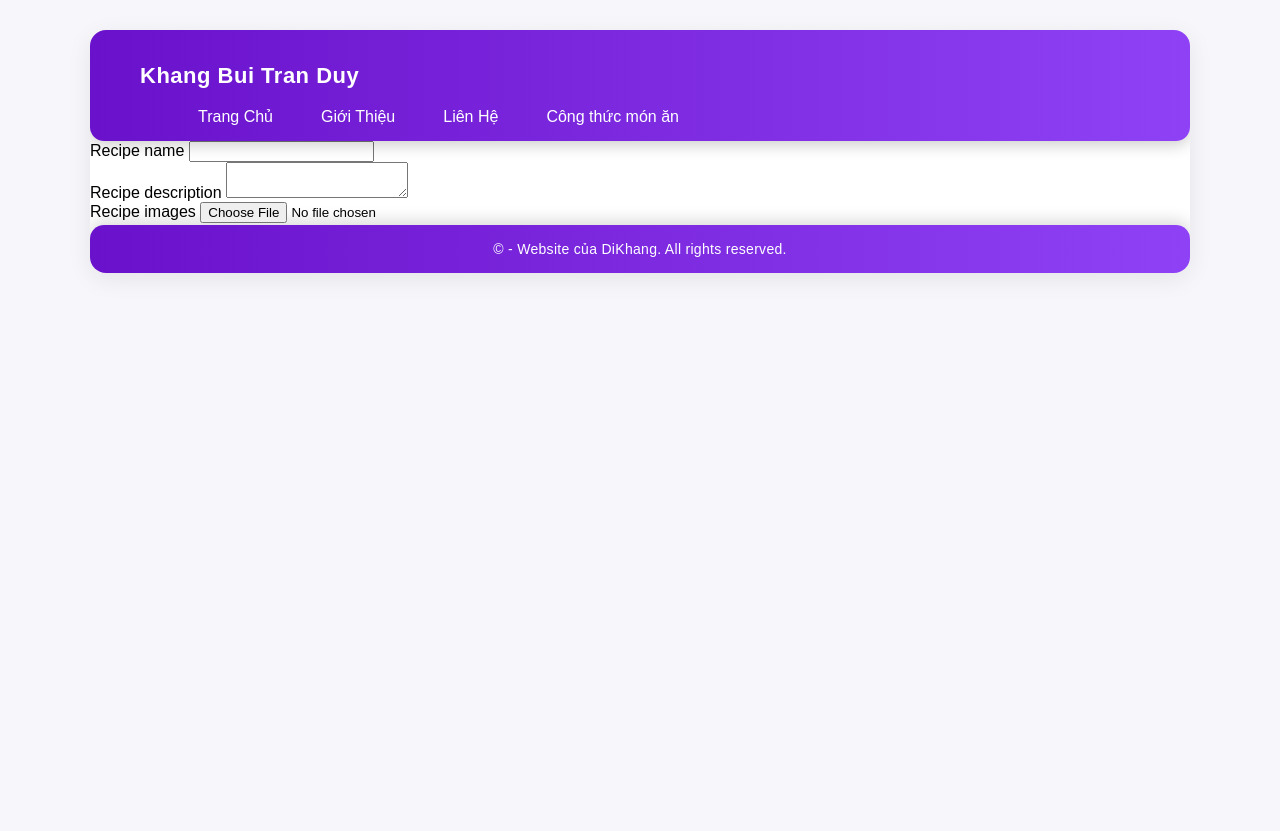
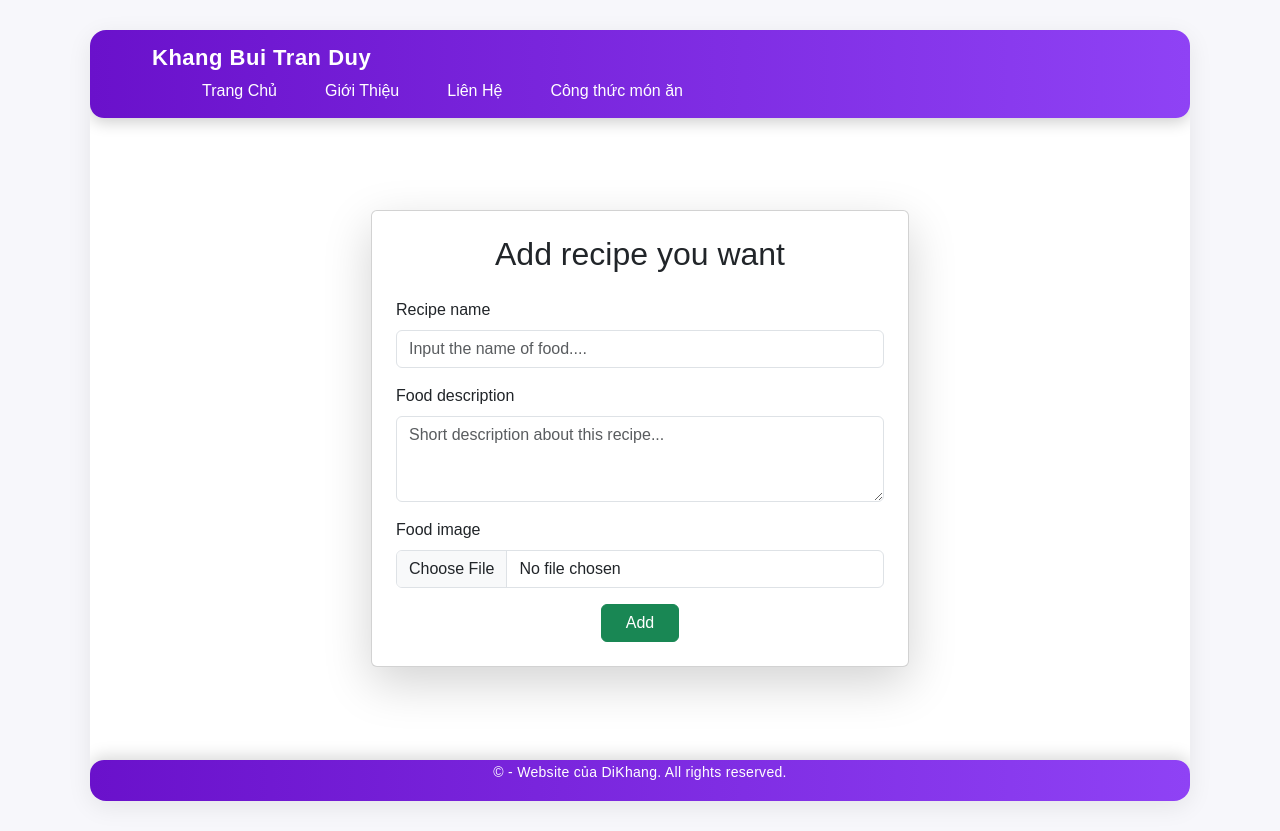
Before and after one commit to khangbkk23/Django_Learning, a Django app: page /recipes/ in a window 1280 px wide. Before the commit the page ends 274 px from the top, so only its background shows below. Run offline with Django 5.2, Linux system fonts and the light colour scheme.

Commit message:
interface of form

```diff
--- a/fundamental/home/templates/base.html
+++ b/fundamental/home/templates/base.html
@@ -3,7 +3,12 @@
 
 <head>
     <meta charset="UTF-8">
-
+    <link
+        href="https://cdn.jsdelivr.net/npm/bootstrap@5.3.3/dist/css/bootstrap.min.css"
+        rel="stylesheet"
+        integrity="sha384-QWTKZyjpPEjISv5WaRU9OFeRpok6YctnYmDr5pNlyT2bRjXh0JMhjY6hW+ALEwIH"
+        crossorigin="anonymous"
+    >
     <title>
         {{page}}
     </title>
--- a/fundamental/veget/templates/recipes.html
+++ b/fundamental/veget/templates/recipes.html
@@ -1,19 +1,27 @@
 {% extends "base.html" %}
+
 {% block start %}
+<div class="container d-flex justify-content-center align-items-center" style="min-height: 80vh;">
+    <form class="col-6 card p-4 shadow-lg bg-white">
+        <h2 class="text-center mb-4">Add recipe you want</h2>
 
-<div class="container">
-	<form>
         <div class="mb-3">
-			<label for="exampleInputEmail1" class="form-label">Recipe name</label>
-			<input type = "text" class="form-control">
+            <label for="recipeName" class="form-label">Recipe name</label>
+            <input type="text" class="form-control" id="recipeName" placeholder="Input the name of food....">
         </div>
+
         <div class="mb-3">
-			<label for="exampleInputPassword1" class="form-label">Recipe description</label>
-			<textarea class = "form-control"></textarea>
+            <label for="recipeDesc" class="form-label">Food description</label>
+            <textarea class="form-control" id="recipeDesc" rows="3" placeholder="Short description about this recipe..."></textarea>
         </div>
+
         <div class="mb-3">
-			<label for="exampleInputPassword1" class="form-label">Recipe images</label>
-			<input type="file" class="form-conntrol">
+            <label for="recipeImg" class="form-label">Food image</label>
+            <input type="file" class="form-control" id="recipeImg">
+        </div>
+
+        <div class="text-center">
+            <button type="submit" class="btn btn-success px-4">Add</button>
         </div>
     </form>
 </div>
```
Lines whose indentation alone changed are shown as unchanged.
